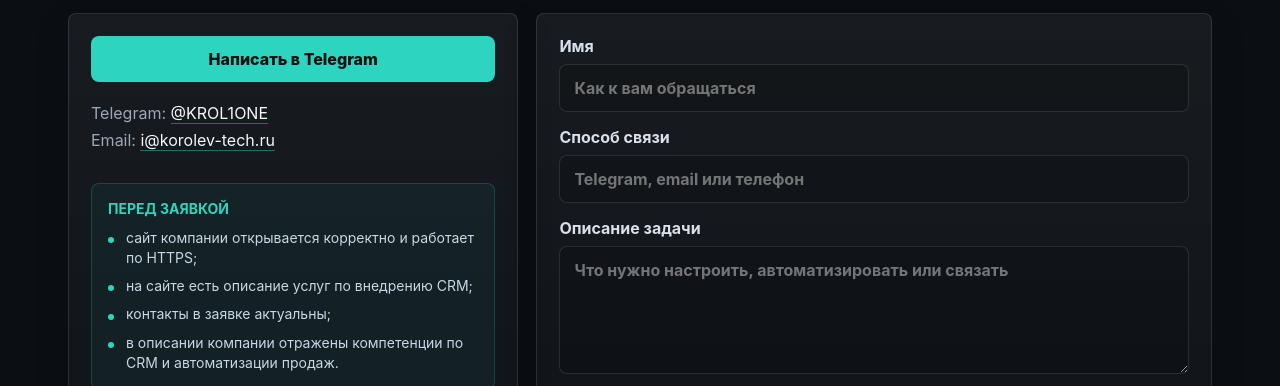
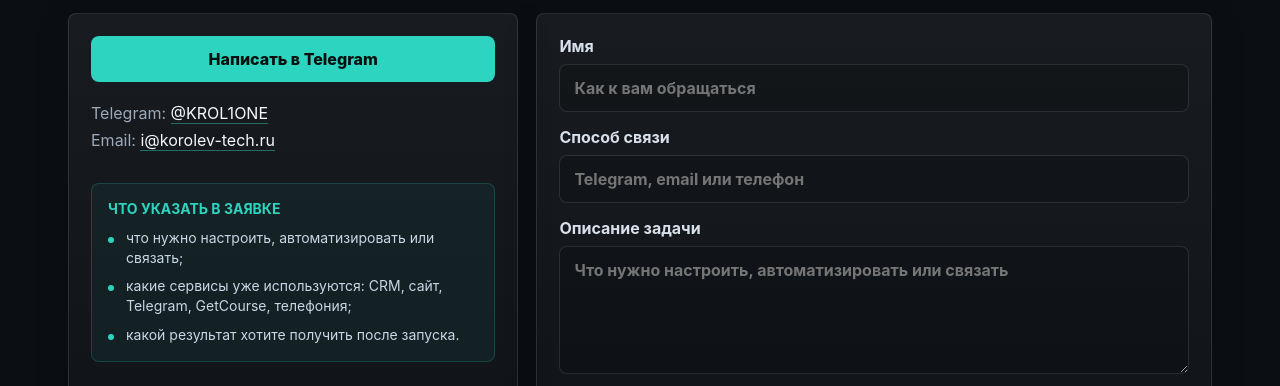
Before and after one commit to krol1one/korolev-tech, a plain HTML site: page index.html in a window 1280 px wide. Shown: the part 8841-9227 px from the top of the page. Drawn offline with Linux system fonts and the light colour scheme.

Commit message:
Refine contact request guidance

```diff
--- a/index.html
+++ b/index.html
@@ -263,13 +263,12 @@
               Telegram: <a href="https://t.me/KROL1ONE" target="_blank" rel="noopener noreferrer" data-contact-link="telegram">@KROL1ONE</a><br>
               Email: <a href="mailto:i@korolev-tech.ru" data-contact-link="email">i@korolev-tech.ru</a>
             </p>
-            <div class="contact-checklist" aria-label="Что стоит проверить перед заявкой">
-              <h3>Перед заявкой</h3>
+            <div class="contact-checklist" aria-label="Что указать в заявке">
+              <h3>Что указать в заявке</h3>
               <ul>
-                <li>сайт компании открывается корректно и работает по HTTPS;</li>
-                <li>на сайте есть описание услуг по внедрению CRM;</li>
-                <li>контакты в заявке актуальны;</li>
-                <li>в описании компании отражены компетенции по CRM и автоматизации продаж.</li>
+                <li>что нужно настроить, автоматизировать или связать;</li>
+                <li>какие сервисы уже используются: CRM, сайт, Telegram, GetCourse, телефония;</li>
+                <li>какой результат хотите получить после запуска.</li>
               </ul>
             </div>
             <div class="social-links social-links-contact" aria-label="Социальные сети">
```
